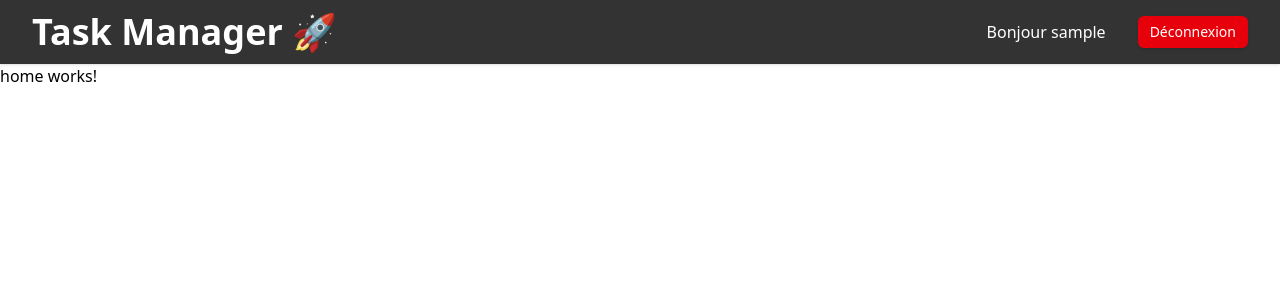
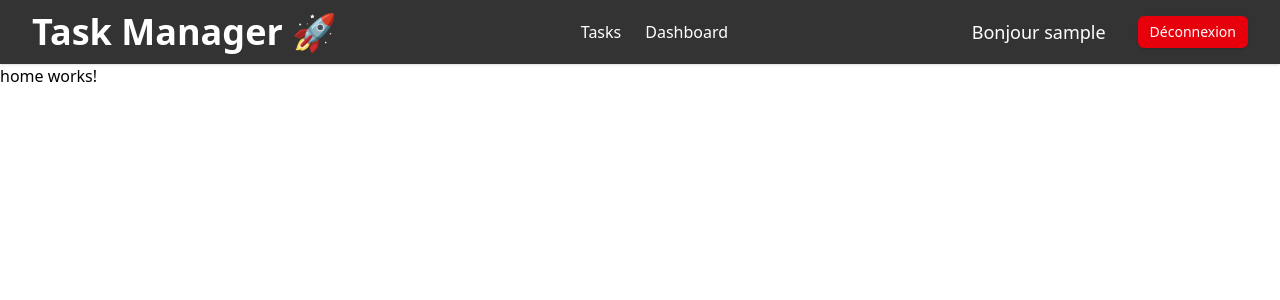
Before and after one commit to GuilhermeDias02/Angular_Todo_List, an Angular app: page / in a window 1280 px wide. Shown: the top 300 px of the page. Built offline with nearby package versions, Linux system fonts and the light colour scheme; no server answers; sample sign-in values are in the browser's storage.

Commit message:
Dashboard est ok

```diff
--- a/src/app/app.routes.ts
+++ b/src/app/app.routes.ts
@@ -31,8 +31,15 @@ export const routes: Routes = [
         canActivate: [authGuard]
     },
     {
-  path: "tasks/:id",
-  component: TaskDetail,
-  canActivate: [authGuard]
-}
+        path: "tasks/:id",
+        component: TaskDetail,
+        canActivate: [authGuard]
+    },
+    {
+        path: 'dashboard',
+        loadComponent: () =>
+        import('./features/dashboard/dashboard.component').then(m => m.DashboardComponent),
+        canActivate: [authGuard]
+    },
+
 ];
--- a/src/app/app.ts
+++ b/src/app/app.ts
@@ -1,6 +1,8 @@
-import { Component, signal } from '@angular/core';
+import { Component, inject, signal } from '@angular/core';
 import { RouterOutlet } from '@angular/router';
 import { Header } from "./shared/header/header";
+import { TasksService } from './core/services/tasks.service';
+import { Task } from './shared/models/task.model';
 
 @Component({
   selector: 'app-root',
@@ -9,5 +11,39 @@ import { Header } from "./shared/header/header";
   styleUrl: './app.css'
 })
 export class App {
+  private readonly tasksService = inject(TasksService);
+
   protected readonly title = signal('FrontAngular');
+
+  constructor() {
+    this.initTasks();
+  }
+
+  private initTasks(): void {
+    const demoTasks: Task[] = [
+      {
+        id: crypto.randomUUID(),
+        title: 'Découvrir le Dashboard',
+        description: 'Afficher les statistiques des tâches',
+        status: 'DONE',
+        assignedTo: 'test',
+        createdAt: new Date().toISOString(),
+        updatedAt: new Date().toISOString(),
+      },
+      {
+        id: crypto.randomUUID(),
+        title: 'Finaliser le projet Angular',
+        description: 'Préparer la soutenance',
+        status: 'TODO',
+        assignedTo: 'test',
+        createdAt: new Date().toISOString(),
+        updatedAt: new Date().toISOString(),
+      }
+    ];
+
+
+    if (this.tasksService.tasks().length === 0) {
+      this.tasksService.setAll(demoTasks);
+    }
+  }
 }
--- /dev/null
+++ b/src/app/core/services/auth.service.ts
@@ -0,0 +1,32 @@
+import { Injectable, computed, signal } from '@angular/core';
+import { User } from '../../shared/models/task.model';
+
+const USER_KEY = 'current_user';
+
+function readUser(): User | null {
+  const raw = localStorage.getItem(USER_KEY);
+  if (!raw) return null;
+  try {
+    return JSON.parse(raw) as User;
+  } catch {
+    return null;
+  }
+}
+
+@Injectable({ providedIn: 'root' })
+export class AuthService {
+  private readonly _user = signal<User | null>(readUser());
+  readonly currentUser = this._user.asReadonly();
+
+  readonly isAuthenticated = computed(() => this._user() !== null);
+
+  setUser(user: User): void {
+    this._user.set(user);
+    localStorage.setItem(USER_KEY, JSON.stringify(user));
+  }
+
+  logout(): void {
+    this._user.set(null);
+    localStorage.removeItem(USER_KEY);
+  }
+}
--- /dev/null
+++ b/src/app/core/services/tasks.service.ts
@@ -0,0 +1,62 @@
+import { Injectable, computed, signal } from '@angular/core';
+import { Task } from '../../shared/models/task.model';
+
+const STORAGE_KEY = 'tasks';
+
+function readTasks(): Task[] {
+  const raw = localStorage.getItem(STORAGE_KEY);
+  if (!raw) return [];
+  try {
+    return JSON.parse(raw) as Task[];
+  } catch {
+    return [];
+  }
+}
+
+function writeTasks(tasks: Task[]): void {
+  localStorage.setItem(STORAGE_KEY, JSON.stringify(tasks));
+}
+
+@Injectable({ providedIn: 'root' })
+export class TasksService {
+  private readonly _tasks = signal<Task[]>(readTasks());
+
+  readonly tasks = this._tasks.asReadonly();
+
+  reload(): void {
+    this._tasks.set(readTasks());
+  }
+
+  setAll(tasks: Task[]): void {
+    this._tasks.set(tasks);
+    writeTasks(tasks);
+  }
+
+  ensureSeed(seed: Task[]): void {
+  if (this._tasks().length === 0) {
+    this.setAll(seed);
+  }
+  }
+
+  add(task: Task): void {
+  const next = [task, ...this._tasks()];
+  this.setAll(next);
+  }
+
+  remove(id: string): void {
+  const next = this._tasks().filter(t => t.id !== id);
+  this.setAll(next);
+  }
+
+  update(id: string, patch: Partial<Task>): void {
+  const next = this._tasks().map(t =>
+    t.id === id
+      ? { ...t, ...patch, updatedAt: new Date().toISOString() }
+      : t
+  );
+  this.setAll(next);
+  }
+
+
+
+}
--- /dev/null
+++ b/src/app/features/dashboard/dashboard.component.ts
@@ -0,0 +1,102 @@
+import { CommonModule } from '@angular/common';
+import { Component, computed, inject } from '@angular/core';
+import { RouterModule } from '@angular/router';
+import { AuthService } from '../../core/services/auth.service';
+import { TasksService } from '../../core/services/tasks.service';
+
+@Component({
+  standalone: true,
+  selector: 'app-dashboard',
+  imports: [CommonModule, RouterModule],
+  template: `
+    <section class="page">
+      <header class="header">
+        <h1>Dashboard</h1>
+        <p class="subtitle">Analytics des tâches</p>
+      </header>
+
+      <div class="grid">
+        <div class="card">
+          <div class="kpi-title">Total tâches</div>
+          <div class="kpi-value">{{ totalTasks() }}</div>
+        </div>
+
+        <div class="card">
+          <div class="kpi-title">Tâches terminées (DONE)</div>
+          <div class="kpi-value">{{ doneTasks() }}</div>
+        </div>
+
+        <div class="card">
+          <div class="kpi-title">Mes tâches</div>
+          <div class="kpi-value">{{ myTasks() }}</div>
+          @if (!isConnected()) {
+            <a class="link" routerLink="/login">Se connecter pour voir “Mes tâches”</a>
+          }
+        </div>
+      </div>
+
+      <div class="card progress-card">
+        <div class="row">
+          <div class="kpi-title">Progression</div>
+          <div class="percent">{{ completionPercent() }}%</div>
+        </div>
+
+        <div class="bar">
+          <div class="bar-fill" [style.width.%]="completionPercent()"></div>
+        </div>
+
+        <div class="hint">
+          {{ doneTasks() }} / {{ totalTasks() }} tâches terminées
+        </div>
+      </div>
+    </section>
+  `,
+  styles: [`
+    .page { max-width: 980px; margin: 0 auto; padding: 24px; }
+    .header { margin-bottom: 18px; }
+    h1 { margin: 0; font-size: 28px; }
+    .subtitle { margin: 6px 0 0; opacity: .75; }
+
+    .grid { display: grid; gap: 16px; grid-template-columns: repeat(3, minmax(0, 1fr)); }
+    .card { background: #fff; border: 1px solid #e6e6e6; border-radius: 12px; padding: 16px; }
+    .kpi-title { font-size: 13px; opacity: .7; }
+    .kpi-value { font-size: 34px; font-weight: 700; margin-top: 8px; }
+    .link { display: inline-block; margin-top: 8px; font-size: 13px; text-decoration: underline; }
+
+    .progress-card { margin-top: 16px; }
+    .row { display: flex; justify-content: space-between; align-items: baseline; gap: 12px; }
+    .percent { font-weight: 700; }
+
+    .bar { height: 10px; background: #f0f0f0; border-radius: 999px; overflow: hidden; margin-top: 10px; }
+    .bar-fill { height: 100%; background: #3b82f6; border-radius: 999px; transition: width 200ms ease; }
+    .hint { margin-top: 10px; font-size: 13px; opacity: .75; }
+
+    @media (max-width: 900px) {
+      .grid { grid-template-columns: 1fr; }
+    }
+  `],
+})
+export class DashboardComponent {
+  private readonly tasksService = inject(TasksService);
+  private readonly authService = inject(AuthService);
+
+  readonly isConnected = this.authService.isAuthenticated;
+
+  readonly totalTasks = computed(() => this.tasksService.tasks().length);
+
+  readonly doneTasks = computed(
+    () => this.tasksService.tasks().filter(t => t.status === 'DONE').length
+  );
+
+  readonly myTasks = computed(() => {
+    const user = this.authService.currentUser();
+    if (!user) return 0;
+    return this.tasksService.tasks().filter(t => t.assignedTo === user.username).length;
+  });
+
+  readonly completionPercent = computed(() => {
+    const total = this.totalTasks();
+    if (total === 0) return 0;
+    return Math.round((this.doneTasks() / total) * 100);
+  });
+}
--- a/src/app/shared/header/header.html
+++ b/src/app/shared/header/header.html
@@ -1,23 +1,48 @@
 <header class="w-full bg-[#333] shadow">
   <nav class="mx-auto flex max-w-7xl items-center justify-between px-4 py-3 sm:px-6 lg:px-8">
+
     <!-- Brand -->
     <div class="text-3xl sm:text-4xl font-extrabold text-white">
       Task Manager 🚀
     </div>
 
+    <!-- Navigation (VISIBLE SI CONNECTÉ) -->
     @if (authService.currentUser()) {
+      <div class="flex gap-6">
+        <a
+          routerLink="/tasks"
+          routerLinkActive="underline"
+          class="text-white font-medium hover:opacity-80"
+        >
+          Tasks
+        </a>
+
+        <a
+          routerLink="/dashboard"
+          routerLinkActive="underline"
+          class="text-white font-medium hover:opacity-80"
+        >
+          Dashboard
+        </a>
+      </div>
+    }
+
     <!-- Right side -->
+    @if (authService.currentUser()) {
       <div class="flex items-center gap-8">
-            <span class="text-l text-white">Bonjour {{authService.currentUser()?.username}}</span>
-            <button type="button" (click)="logout()"
-                class="rounded-md bg-red-600 px-3 py-1.5 text-sm font-medium text-white shadow-sm transition-colors hover:bg-red-700 focus:outline-none focus:ring-2 focus:ring-red-500 focus:ring-offset-2">
+        <span class="text-lg text-white">
+          Bonjour {{ authService.currentUser()?.username }}
+        </span>
+
+        <button
+          type="button"
+          (click)="logout()"
+          class="rounded-md bg-red-600 px-3 py-1.5 text-sm font-medium text-white shadow-sm transition-colors hover:bg-red-700"
+        >
           Déconnexion
         </button>
       </div>
     }
-        <!-- <button type="button" (click)="login()"
-            class="rounded-md bg-red-600 px-3 py-1.5 text-sm font-medium text-white shadow-sm transition-colors hover:bg-red-700 focus:outline-none focus:ring-2 focus:ring-red-500 focus:ring-offset-2">
-            Se connecter
-        </button> -->
+
   </nav>
 </header>
--- /dev/null
+++ b/src/app/shared/models/task.model.ts
@@ -0,0 +1,16 @@
+export type TaskStatus = 'TODO' | 'IN_PROGRESS' | 'DONE';
+
+export interface Task {
+  id: string;
+  title: string;
+  description: string;
+  status: TaskStatus;
+  assignedTo?: string;
+  createdAt: string;
+  updatedAt: string;
+}
+
+export interface User {
+  username: string;
+  role?: 'USER' | 'ADMIN';
+}
```
Lines whose indentation alone changed are shown as unchanged.
